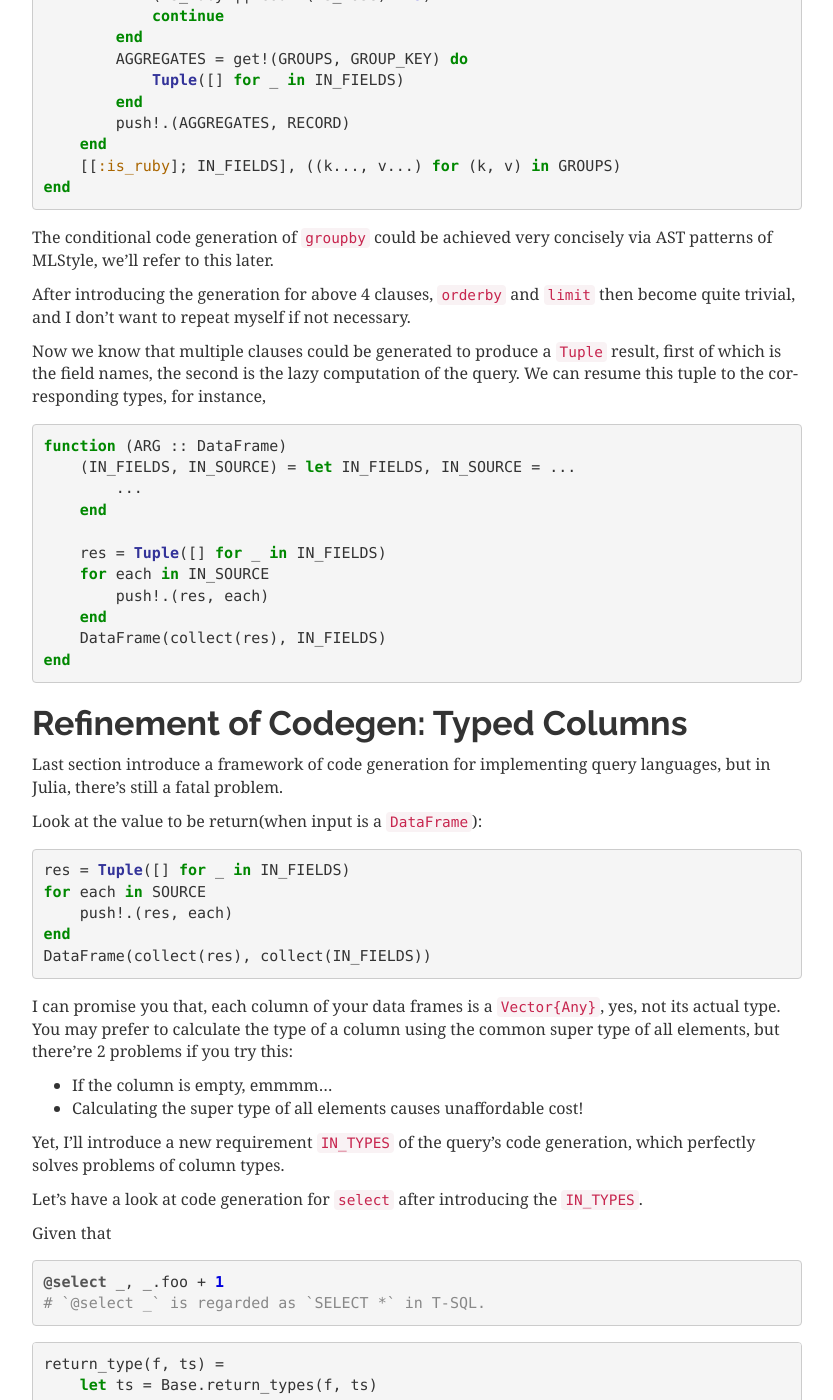
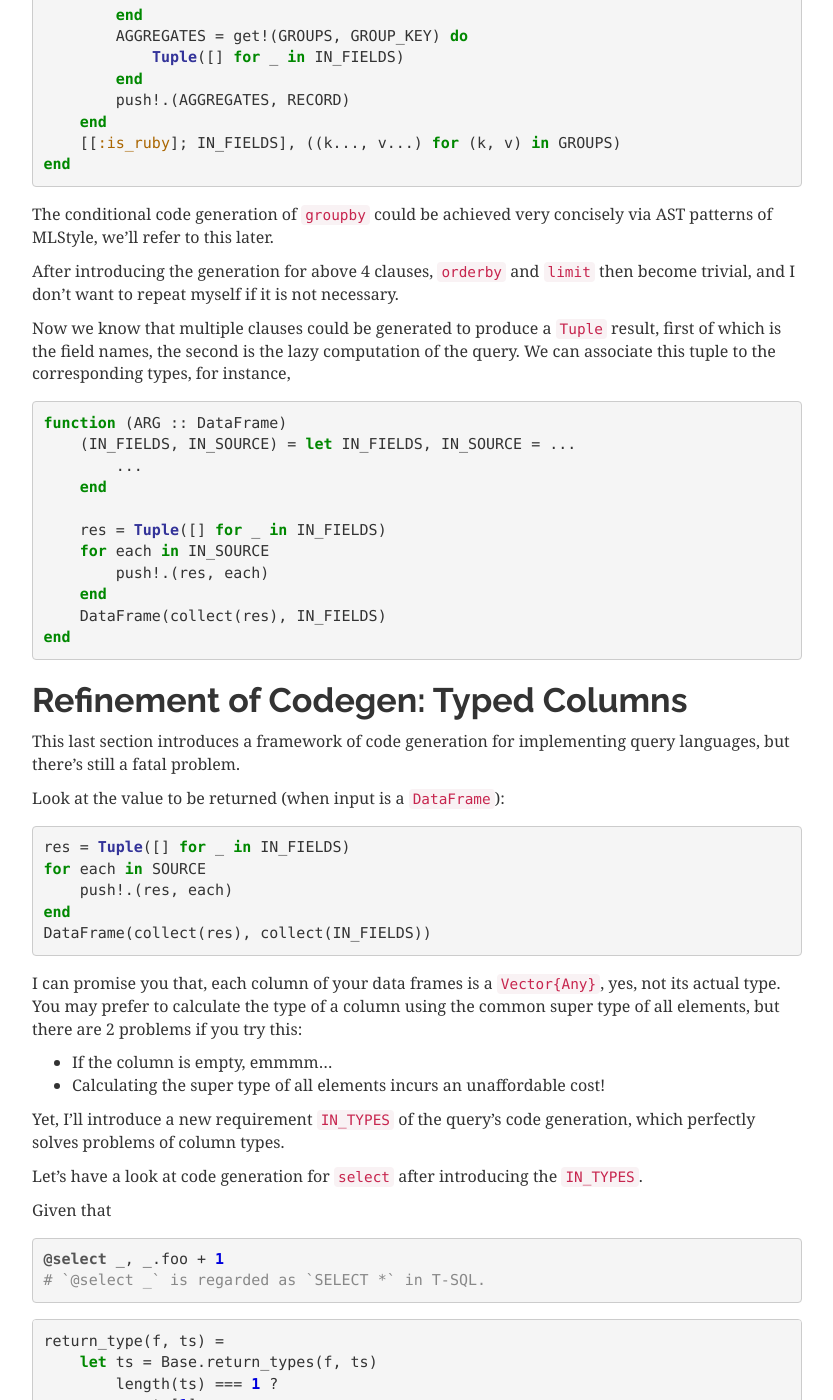
Before and after one commit to thautwarm/MLStyle.jl, a Sphinx documentation site: the page built from docs/tutorials/query-lang.md, in a window 1280 px wide and 1400 px high, scrolled down 6091 px. Shown: the whole window, without its empty margins (38-871 px from the left). Built offline with Sphinx 7.4.7, drawn with Linux system fonts in a browser that asks for light colours; some of the changed text lies outside the part shown.

Commit message:
Update query-lang.md
Minor grammar changes

````diff
--- a/docs/tutorials/query-lang.md
+++ b/docs/tutorials/query-lang.md
@@ -1,13 +1,13 @@
 Write You A Query Language
 ===============================================
 
-**P.S**: *this document hasn't got up-to-date*.
+**P.S**: *this document is not up-to-date*.
 
-You may have heard of LINQ or extension methods before, and they're all embedded query languages.
+You may have heard of embedded query languages like LINQ or extension methods before.
 
-In terms of Julia ecosystem, there're already Query.jl, LightQuery.jl, DataFramesMeta.jl, etc., each of which reaches the partial or full features of a query language.
+In terms of Julia ecosystem, there is already Query.jl, LightQuery.jl, DataFramesMeta.jl, etc. These packages accomplish the partial or full features of a query language.
 
-This document is provided for you to create a concise and efficient implementation of query language, which is a way for me to exhibit the power of MLStyle.jl on AST manipulations. Additionally, I think this tutorial can be also extremely helpful to those who're developing query languages for Julia.
+This tutorial primarily shows the creation a concise and efficient query language implementation using MLStyle.jl. This demonstration illustrates the power of MLStyle.jl's ability to perform AST manipulations. Additionally, I think this tutorial can be also extremely helpful to those who're developing query languages for Julia.
 
 Definition of Syntaxes
 ------------------------------
@@ -103,10 +103,10 @@ function (ARG)
 end
 ```
 
-Then, let's think about the `select` clause. You might find it's a `map`(if we don't take aggregate function into consideration). However, for we don't want to
+Then, let's think about the `select` clause. You might find it's a `map`(if we don't take aggregate function into consideration). However, we don't want to
 make redundant allocations when executing the queries, so we should use `Base.Generator` as the data representation.
 
-For `@select _.foo + x, _.bar`, it should be generated to something like
+For `@select _.foo + x, _.bar`, it should be generated to something like the following:
 
 ```julia
 ((RECORD[:foo] + x, RECORD[:bar])   for RECORD in IN_SOURCE)
@@ -145,7 +145,7 @@ df |>
 @select _.foo1 + 2 => foo2
 ```
 
-I don't know how to explain the iteration in my mind, but I've figured out such a way.
+I don't know how to explain the iteration in my mind, but I've figured out the following way to do it.
 
 ```julia
 let (IN_FIELDS, IN_SOURCE) =
@@ -313,10 +312,10 @@ end
 
 The conditional code generation of `groupby` could be achieved very concisely via AST patterns of MLStyle, we'll refer to this later.
 
-After introducing the generation for above 4 clauses, `orderby` and `limit` then become quite trivial, and I don't want to repeat myself if not necessary.
+After introducing the generation for above 4 clauses, `orderby` and `limit` then become trivial, and I don't want to repeat myself if it is not necessary.
 
-Now we know that multiple  clauses could be generated to produce a `Tuple` result, first of which is the field names, the
-second is the lazy computation of the query. We can resume this tuple to the corresponding types, for instance,
+Now we know that multiple clauses could be generated to produce a `Tuple` result, first of which is the field names, the
+second is the lazy computation of the query. We can associate this tuple to the corresponding types, for instance,
 
 ```julia
 function (ARG :: DataFrame)
@@ -335,9 +334,9 @@ end
 Refinement of Codegen: Typed Columns
 ---------------------------------------------
 
-Last section introduce a framework of code generation for implementing query languages, but in Julia, there's still a fatal problem.
+This last section introduces a framework of code generation for implementing query languages, but there's still a fatal problem.
 
-Look at the value to be return(when input is a `DataFrame`):
+Look at the value to be returned (when input is a `DataFrame`):
 
 ```julia
 res = Tuple([] for _ in IN_FIELDS)
@@ -348,11 +347,11 @@ DataFrame(collect(res), collect(IN_FIELDS))
 ```
 
 I can promise you that, each column of your data frames is a `Vector{Any}`, yes, not its actual type.
-You may prefer to calculate the type of a column using the common super type of all elements, but there're
+You may prefer to calculate the type of a column using the common super type of all elements, but there are
 2 problems if you try this:
 
 - If the column is empty, emmmm...
-- Calculating the super type of all elements causes unaffordable cost!
+- Calculating the super type of all elements incurs an unaffordable cost!
 
 Yet, I'll introduce a new requirement `IN_TYPES` of the query's code generation, which perfectly solves problems of column types.
 
@@ -408,7 +407,7 @@ Given following codes,
 @where args2,
 @select args3
 ```
-, we transform them into
+we transform them into
 
 ```julia
 [(generate_select, args), (generate_where, args2), (generate_select, args3)]
@@ -764,9 +763,9 @@ Above case is for handling with field filters, like
 end
 ```
 
-Above case is for handling with regular expressions which might contain something like `_.x`, `_.(1)` or `_."is ruby"`.
+The above case is for handling with regular expressions which might contain something like `_.x`, `_.(1)` or `_."is ruby"`.
 
-Meanwhile, `=>` allows you to alias the expression with the name you prefer. Note that, in terms of `@select (_.foo => :a) => a`, the first `=>` is a normal infix operator, which denotes the built-in object `Pair`, but the second is *alias*.
+Meanwhile, `=>` allows you to alias the expression with the name you prefer. Note that, in terms of `@select (_.foo => :a) => a`, the first `=>` is a normal infix operator, which denotes the built-in object `Pair`, but the second is an *alias*.
 
 If you have problems with `$` in AST patterns, just remember that, inside a `quote ... end` or `:(...)`, ASTs/Expressions are compared by literal, except for `$(...)` things are matched via normal patterns, for instance, `:($(a :: Symbol) = 1)` can match `:($a = 1)` if the available variable `a` has type `Symbol`.
 
````
Also changed, not shown: other parts of docs/tutorials/query-lang.md (+11 -12 lines).
